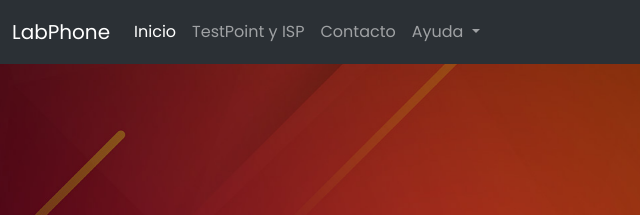
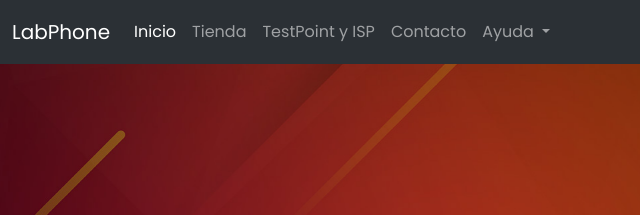
Before and after one commit to criel98/LabPhoneTest, a plain HTML site: page index.html in a window 1280 px wide. Shown: the top 215 px of the page, 0-640 px from the left. Drawn offline with Linux system fonts and the light colour scheme.

Commit message:
Actualizar index.html

```diff
--- a/index.html
+++ b/index.html
@@ -28,6 +28,9 @@
           <li class="nav-item">
             <a class="nav-link active" aria-current="page" href="index.html">Inicio</a>
           </li>
+            <li class="nav-item">
+            <a class="nav-link link" href="#">Tienda</a>
+        </li>
           <li class="nav-item">
             <a class="nav-link link" href="testpoint.html">TestPoint y ISP</a>
         </li>
```
